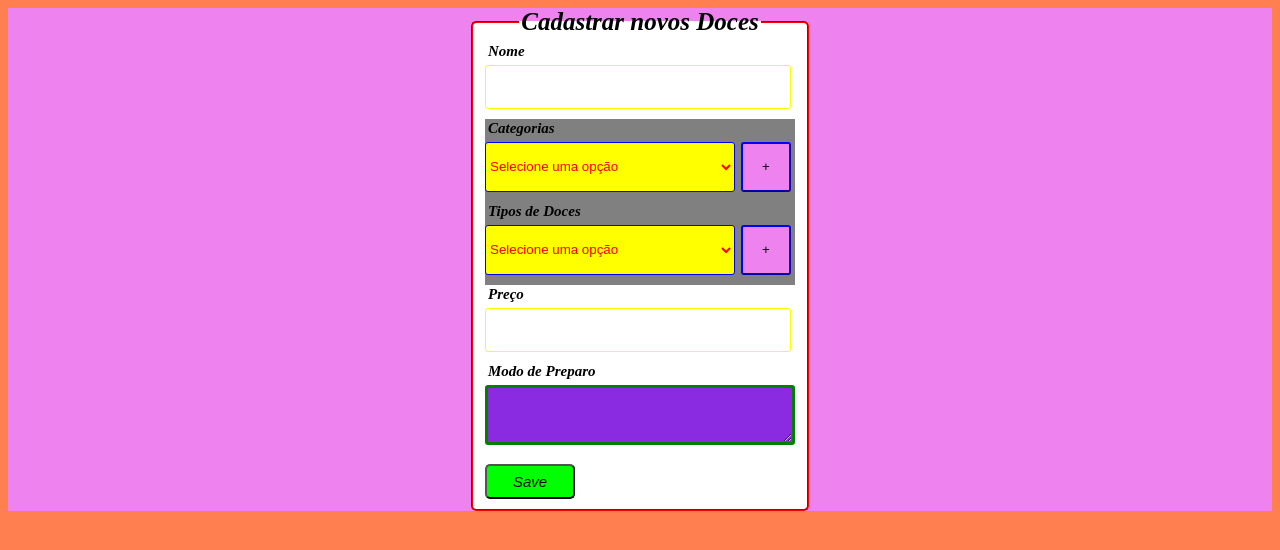
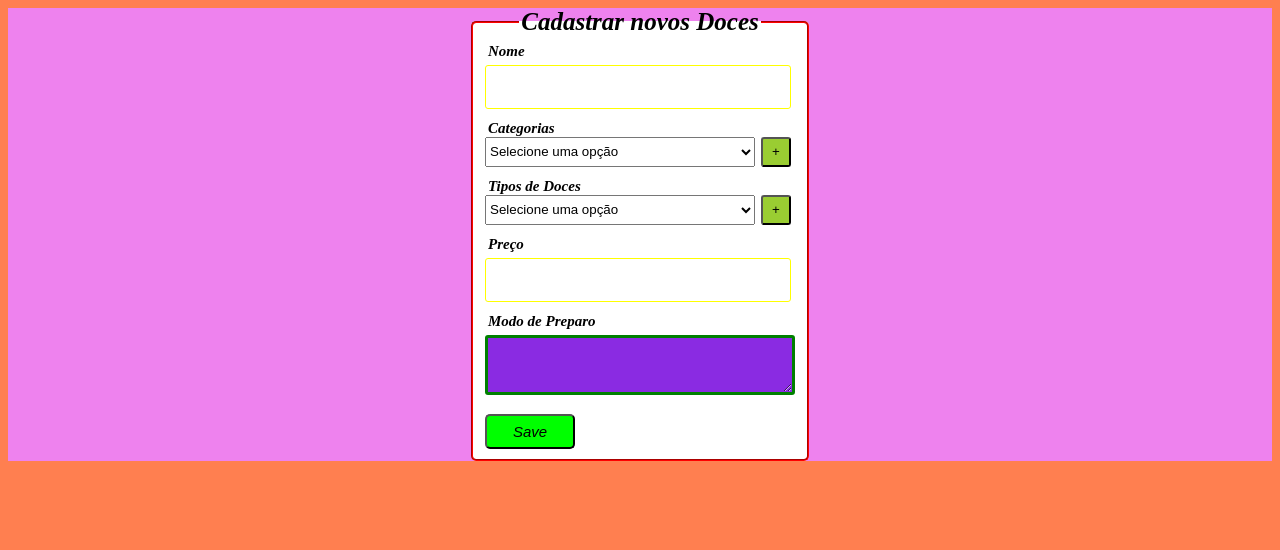
Before and after one commit to FelipePereiradeGodoy/React_Doceria, a React (Create React App) app: page /cadastrarDoces in a window 1280 px wide. Shown: the top 550 px of the page. Built offline with nearby package versions, Linux system fonts and the light colour scheme.

Commit message:
Atualizado Modal

```diff
--- a/src/Components/Button/Button.css
+++ b/src/Components/Button/Button.css
@@ -16,8 +16,3 @@
     font-weight: lighter;
     border-radius: 5px;
 }
-
-.button-block-add{
-    display: inline;
-    position: relative;
-}
--- a/src/Components/Button/Button.tsx
+++ b/src/Components/Button/Button.tsx
@@ -3,12 +3,11 @@ import './Button.css';
 
 interface ButtonProps extends ButtonHTMLAttributes<HTMLObjectElement>{
     label:string;
-    nameClass: string;
 }
 
-const Button: React.FC<ButtonProps> = ({ label, nameClass, ...rest}) => {
+const Button: React.FC<ButtonProps> = ({ label, ...rest}) => {
     return(
-        <div className={nameClass}>
+        <div className="button-block">
             <button>{label}</button>
         </div>
     );
--- /dev/null
+++ b/src/Components/Modal/Modal.css
@@ -0,0 +1,61 @@
+.modal {
+    position: fixed;
+    top: 0;
+    left: 0;
+    display: flex;
+    align-items: center;
+    justify-content: center;
+    width: 100vw;
+    height: 100vh;
+}
+
+.modal-overlay {
+    position: absolute;
+    top: 0;
+    left: 0;
+    width: 100%;
+    height: 100%;
+    background-color: yellow;
+    cursor: pointer;
+}
+
+.modal-box {
+    position: relative;
+    width: 80%;
+    margin: 0 10%;
+    padding: 50px;
+    box-sizing: border-box;
+    border-radius: 10px;
+    background-color: green;
+    cursor: auto;
+}
+
+.modal-title {
+    color: black;
+    font-size: 30px;
+}
+
+.modal-children {
+    margin-top: 30px;
+    color: red;
+    font-size: 16px;
+}
+
+.modal-close {
+    position: absolute;
+    top: 20px;
+    right: 20px;
+    transition: transform 250ms ease-in-out;
+    transform-origin: 50% 50%;
+}
+
+.modal-close:hover {
+    transform: rotate(180deg);
+}
+
+@media screen and (min-width: 800px) {
+    .modal-box {
+        max-width: 600px;
+        margin: 0 30px;
+    }
+}
--- /dev/null
+++ b/src/Components/Modal/Modal.tsx
@@ -0,0 +1,47 @@
+import React from 'react';
+import "./Modal.css";
+
+interface ModalProps {
+    title: string;
+    isOpen: boolean;
+    onClose: () => void;
+}
+
+const Modal: React.FC<ModalProps> = ({ title, isOpen, onClose, children }) => {
+    const outsideRef = React.useRef(null);
+    const handleCloseOnOverlay = (e: React.MouseEvent<HTMLInputElement, MouseEvent>) => {
+        if (e.target === outsideRef.current) {
+            onClose();
+        }
+    }
+
+
+    return isOpen ? (
+        <div className="modal">
+            <div
+              ref={outsideRef}
+              className="modal-overlay"
+              onClick={handleCloseOnOverlay}
+            />
+
+            <div className="modal-box">
+                <button
+                  className="modal-close"
+                  onClick={onClose}
+                >
+                    X
+                </button>
+
+                <div className="modal-title">
+                    {title}
+                </div>
+
+                <div className="modal-children">
+                    {children}
+                </div>
+            </div>
+        </div>
+    ) : null;
+};
+
+export default Modal;
--- a/src/Components/Select/Select.css
+++ b/src/Components/Select/Select.css
@@ -1,6 +1,7 @@
 .select-block{
-    display: inline;
+    display: block;
     position: relative;
+    margin-bottom: 10px;
 }
 
 .select-block label{
@@ -11,7 +12,20 @@
     margin-left: 3px;
 }
 
+.select-block select {
+    width: 270px;
+    height: 30px;
+}
+
 .select-block select option {
     background-color: blue;
     color: black;
 }
+
+.select-block button {
+    width: 30px;
+    height: 30px;
+    background-color: yellowgreen;
+    border-radius: 3px;
+    margin-left: 6px;
+}
--- a/src/Components/Select/Select.tsx
+++ b/src/Components/Select/Select.tsx
@@ -1,16 +1,22 @@
 import React, { SelectHTMLAttributes } from 'react';
+import Modal from '../Modal/Modal';
 import './Select.css';
+
 
 interface SelectProps extends SelectHTMLAttributes<HTMLSelectElement> {
     name: string;
     label: string;
     options: Array<{
-                    value: string;
-                    label:string;
-                   }>;
+        value: string;
+        label:string;
+    }>;
 }
 
 const Select: React.FC<SelectProps> = ({ label, name, options, ...rest}) => {
+    const [isModalOpen, setModalState] = React.useState(false);
+    const toggleModal = () => setModalState(!isModalOpen);
+
+
     return(
         <div className="select-block">
             <label htmlFor={name}>{label}</label>
@@ -24,6 +30,20 @@ const Select: React.FC<SelectProps> = ({ label, name, options, ...rest}) => {
                                </option>
                     })}
             </select>
+
+            <button
+              onClick={toggleModal}
+            >
+                +
+            </button>
+
+            <Modal
+              title={'Novo'}
+              isOpen={isModalOpen}
+              onClose={toggleModal}
+            >
+                Lorem ipsum dolor sit amet consectetur adipisicing elit. Quas reiciendis minima tenetur molestiae voluptates! Aut natus doloremque recusandae est, laudantium ducimus mollitia. Est sunt quam iure. Quasi neque maiores soluta.
+            </Modal>
         </div>
     );
 }
--- a/src/pages/CadastrarDoces/CadastrarDoces.css
+++ b/src/pages/CadastrarDoces/CadastrarDoces.css
@@ -19,33 +19,6 @@
     text-align: center;
 }
 
-.page-cadastrarDoces main form fieldset .block-select_button{
-    background-color: grey;
-    display: flex;
+.page-cadastrarDoces main form fieldset Select {
+
 }
-
-.page-cadastrarDoces main form fieldset .block-select_button Select{
-    width: 250px;
-    height: 50px;
-    margin-top: 5px;
-    margin-bottom: 10px;
-    background-color: yellow;
-    color: red;
-    border-radius: 3px;
-    border-color: blue;
-}
-
-.page-cadastrarDoces main form fieldset .block-select_button Button{
-    width: 50px;
-    height: 50px;
-    padding: none;
-    margin-left: 6px;
-    margin-top: 41%;
-    background-color: violet;
-    border-color: blue;
-    border-radius: 3px;
-}
-
-.show{
-    display: block;
-}
--- a/src/pages/CadastrarDoces/CadastrarDoces.tsx
+++ b/src/pages/CadastrarDoces/CadastrarDoces.tsx
@@ -24,7 +24,7 @@ function CadastrarDoces(){
 
                         <Input name="name" label="Nome" value={name} onChange={(e) => { setName(e.target.value) }} />
 
-                        <div className="block-select_button">
+
                         <Select
                           name="category"
                           label="Categorias"
@@ -34,14 +34,9 @@ function CadastrarDoces(){
                             { value: 'chicolates', label: 'Chocolates'},
                             { value: 'desserts', label: 'Sobremesas'},
                             { value: 'cakes', label: 'Bolos'},
-
                           ]}
                         />
 
-                            <Button nameClass="button-block-add" label="+" />
-                        </div>
-
-                        <div className="block-select_button">
                         <Select
                           name="type"
                           label="Tipos de Doces"
@@ -54,8 +49,6 @@ function CadastrarDoces(){
                           ]}
                         />
 
-                            <Button nameClass="button-block-add" label="+" />
-                        </div>
 
                         <Input name="price" label="Preço" value={price} onChange={(e) => { setPrice(e.target.value) }} />
 
@@ -67,7 +60,7 @@ function CadastrarDoces(){
                         />
 
                         {/* Colocar componente para adicionar foto */}
-                        <Button nameClass="button-block" label="Save" />
+                        <Button label="Save" />
 
                     </fieldset>
                 </form>
--- a/src/pages/Login/Login.tsx
+++ b/src/pages/Login/Login.tsx
@@ -19,7 +19,7 @@ function Login(){
                         <Input name="userName" label="User Name" value={userName} onChange={(e) => { setUserName(e.target.value) }} />
                         <Input name="password" label="Password" value={password} onChange={(e) => { setPassword(e.target.value) }} />
 
-                        <Button nameClass="button-block" label="Sig in" type="submit" />
+                        <Button label="Sig in" type="submit" />
 
                     </fieldset>
                 </form>
```
Also changed, not shown: src/Components/Modal/Moda.css (deleted, +0 -10 lines), src/Components/Modal/Modal.jsx (deleted, +0 -14 lines). Lines whose indentation alone changed are shown as unchanged.
